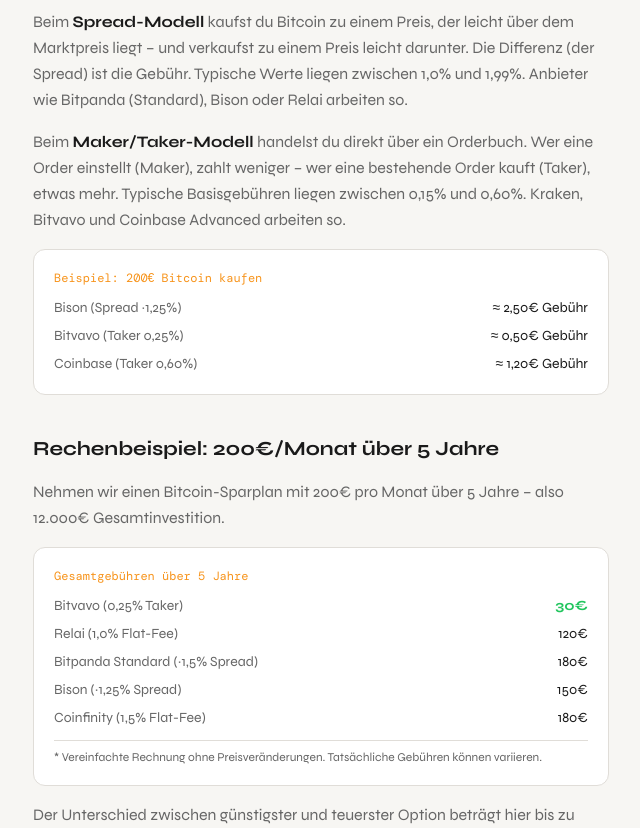
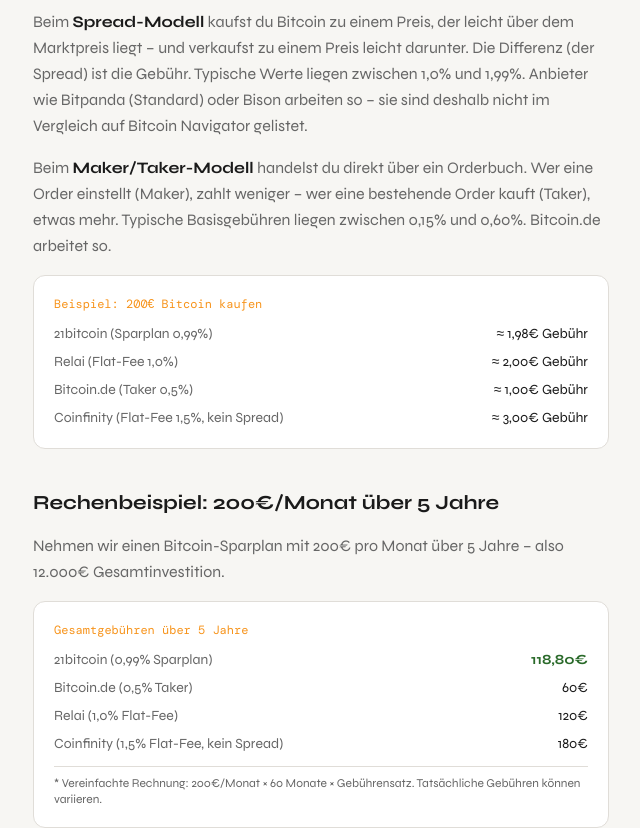
Before and after one commit to klinglec/bitcoin-navigator, a Next.js app: page /ratgeber/bitcoin-boerse-gebuehren in a window 1280 px wide. Shown: the part 800-1628 px from the top of the page, without its empty margins (15-655 px from the left). Built offline with nearby package versions, Linux system fonts and the light colour scheme; a web font is replaced by a local one.

Commit message:
Fix: Ratgeber-Inkonsistenzen, 4 aktive Börsen, Relai-Korrektur

```diff
--- a/app/page.tsx
+++ b/app/page.tsx
@@ -6,7 +6,7 @@
   {
     iconKey: "exchanges",
     title: "Börsen & Exchanges",
-    desc: "Gebühren, Sparplan, Lightning & KYC-Level – 9 Anbieter im direkten Vergleich.",
+    desc: "Gebühren, Sparplan, Lightning & KYC-Level – 4 Anbieter im direkten Vergleich.",
     href: "/vergleich/boersen",
   },
   {
@@ -56,7 +56,7 @@
 ];
 
 const stats = [
-  { value: "9", label: "Börsen verglichen" },
+  { value: "4", label: "Börsen verglichen" },
   { value: "12", label: "Hardware Wallets" },
   { value: "21", label: "Kriterien je Kategorie" },
   { value: "täglich", label: "Daten geprüft" },
--- a/app/ratgeber/bitcoin-boerse-gebuehren/page.tsx
+++ b/app/ratgeber/bitcoin-boerse-gebuehren/page.tsx
@@ -64,29 +64,31 @@
             <p className="leading-relaxed mb-4">
               Beim <strong style={{ color: "var(--text-primary)" }}>Spread-Modell</strong> kaufst du Bitcoin zu einem Preis,
               der leicht über dem Marktpreis liegt – und verkaufst zu einem Preis leicht darunter. Die Differenz
-              (der Spread) ist die Gebühr. Typische Werte liegen zwischen 1,0% und 1,99%. Anbieter wie Bitpanda
-              (Standard), Bison oder Relai arbeiten so.
+              (der Spread) ist die Gebühr. Typische Werte liegen zwischen 1,0% und 1,99%. Anbieter wie Bitpanda (Standard) oder Bison arbeiten so – sie sind deshalb nicht im Vergleich auf Bitcoin Navigator gelistet.
             </p>
             <p className="leading-relaxed mb-4">
               Beim <strong style={{ color: "var(--text-primary)" }}>Maker/Taker-Modell</strong> handelst du direkt über
               ein Orderbuch. Wer eine Order einstellt (Maker), zahlt weniger – wer eine bestehende Order kauft (Taker),
-              etwas mehr. Typische Basisgebühren liegen zwischen 0,15% und 0,60%. Kraken, Bitvavo und Coinbase
-              Advanced arbeiten so.
+              etwas mehr. Typische Basisgebühren liegen zwischen 0,15% und 0,60%. Bitcoin.de arbeitet so.
             </p>
             <div className="rounded-xl p-5 border" style={{ background: "var(--surface)", borderColor: "var(--border)" }}>
               <p className="font-mono text-xs mb-3" style={{ color: "var(--accent)" }}>Beispiel: 200€ Bitcoin kaufen</p>
               <div className="space-y-2 text-sm">
                 <div className="flex justify-between">
-                  <span>Bison (Spread ~1,25%)</span>
-                  <span style={{ color: "var(--text-primary)" }}>≈ 2,50€ Gebühr</span>
+                  <span>21bitcoin (Sparplan 0,99%)</span>
+                  <span style={{ color: "var(--text-primary)" }}>≈ 1,98€ Gebühr</span>
                 </div>
                 <div className="flex justify-between">
-                  <span>Bitvavo (Taker 0,25%)</span>
-                  <span style={{ color: "var(--text-primary)" }}>≈ 0,50€ Gebühr</span>
+                  <span>Relai (Flat-Fee 1,0%)</span>
+                  <span style={{ color: "var(--text-primary)" }}>≈ 2,00€ Gebühr</span>
                 </div>
                 <div className="flex justify-between">
-                  <span>Coinbase (Taker 0,60%)</span>
-                  <span style={{ color: "var(--text-primary)" }}>≈ 1,20€ Gebühr</span>
+                  <span>Bitcoin.de (Taker 0,5%)</span>
+                  <span style={{ color: "var(--text-primary)" }}>≈ 1,00€ Gebühr</span>
+                </div>
+                <div className="flex justify-between">
+                  <span>Coinfinity (Flat-Fee 1,5%, kein Spread)</span>
+                  <span style={{ color: "var(--text-primary)" }}>≈ 3,00€ Gebühr</span>
                 </div>
               </div>
             </div>
@@ -103,28 +105,24 @@
               <p className="font-mono text-xs mb-3" style={{ color: "var(--accent)" }}>Gesamtgebühren über 5 Jahre</p>
               <div className="space-y-2 text-sm">
                 <div className="flex justify-between items-center">
-                  <span>Bitvavo (0,25% Taker)</span>
-                  <span className="font-bold" style={{ color: "#22c55e" }}>30€</span>
+                  <span>21bitcoin (0,99% Sparplan)</span>
+                  <span className="font-bold" style={{ color: "#2a6a2a" }}>118,80€</span>
+                </div>
+                <div className="flex justify-between items-center">
+                  <span>Bitcoin.de (0,5% Taker)</span>
+                  <span style={{ color: "var(--text-primary)" }}>60€</span>
                 </div>
                 <div className="flex justify-between items-center">
                   <span>Relai (1,0% Flat-Fee)</span>
                   <span style={{ color: "var(--text-primary)" }}>120€</span>
                 </div>
                 <div className="flex justify-between items-center">
-                  <span>Bitpanda Standard (~1,5% Spread)</span>
-                  <span style={{ color: "var(--text-primary)" }}>180€</span>
-                </div>
-                <div className="flex justify-between items-center">
-                  <span>Bison (~1,25% Spread)</span>
-                  <span style={{ color: "var(--text-primary)" }}>150€</span>
-                </div>
-                <div className="flex justify-between items-center">
-                  <span>Coinfinity (1,5% Flat-Fee)</span>
+                  <span>Coinfinity (1,5% Flat-Fee, kein Spread)</span>
                   <span style={{ color: "var(--text-primary)" }}>180€</span>
                 </div>
               </div>
               <p className="text-xs pt-2 border-t" style={{ borderColor: "var(--border)", color: "var(--text-secondary)" }}>
-                * Vereinfachte Rechnung ohne Preisveränderungen. Tatsächliche Gebühren können variieren.
+                * Vereinfachte Rechnung: 200€/Monat × 60 Monate × Gebührensatz. Tatsächliche Gebühren können variieren.
               </p>
             </div>
             <p className="leading-relaxed mt-4">
@@ -177,7 +175,7 @@
 
           <div className="rounded-2xl p-7 border mt-8" style={{ background: "var(--surface)", borderColor: "var(--accent)" }}>
             <p className="font-mono text-xs mb-3" style={{ color: "var(--accent)" }}>Jetzt vergleichen</p>
-            <p className="font-bold text-lg mb-4">9 Bitcoin-Börsen im direkten Vergleich</p>
+            <p className="font-bold text-lg mb-4">4 Bitcoin-first Börsen im direkten Vergleich</p>
             <p className="text-sm mb-5" style={{ color: "var(--text-secondary)" }}>
               Gebühren, Sparplan, Lightning, KYC-Level, Regulierung und mehr – alle Daten aktuell und transparent.
             </p>
--- a/app/ratgeber/bitcoin-sparplan-dca/page.tsx
+++ b/app/ratgeber/bitcoin-sparplan-dca/page.tsx
@@ -92,11 +92,9 @@
             </p>
             <div className="space-y-3">
               {[
-                { name: "21bitcoin", fee: "0,99%", min: "21€", note: "Günstigster Sparplan, Bitcoin-only, FMA-reguliert" },
-                { name: "Relai", fee: "1,0%", min: "10€", note: "Bitcoin-only, FINMA, einfache App" },
-                { name: "Bitvavo", fee: "0,25%", min: "10€", note: "Günstigster Taker-Tarif, MiCA-reguliert" },
-                { name: "Coinfinity", fee: "1,5%", min: "21€", note: "Österreich, FMA MiCAR, Lightning" },
-                { name: "Kraken", fee: "1,0%*", min: "10€", note: "Recurring Buys, MiCA, Lightning" },
+                { name: "21bitcoin", fee: "0,99%", min: "21€", note: "Günstigster Sparplan, Bitcoin-only, FMA MiCAR" },
+                { name: "Relai", fee: "1,0%", min: "50€", note: "Bitcoin-only, FINMA, einfache App" },
+                { name: "Coinfinity", fee: "1,5%", min: "21€", note: "Bitcoin-only, FMA MiCAR, Lightning, kein Spread" },
               ].map((p) => (
                 <div key={p.name} className="flex items-start justify-between gap-4 p-4 rounded-xl border text-sm"
                   style={{ background: "var(--surface)", borderColor: "var(--border)" }}>
@@ -111,9 +109,6 @@
                 </div>
               ))}
             </div>
-            <p className="text-xs mt-3" style={{ color: "var(--text-secondary)" }}>
-              * Kraken Recurring Buys: 1% Gebühr, unabhängig vom normalen Maker/Taker-Tarif.
-            </p>
           </section>
 
           <section>
--- a/app/vergleich/[category]/page.tsx
+++ b/app/vergleich/[category]/page.tsx
@@ -19,7 +19,7 @@
   const meta: Record<string, { title: string; description: string }> = {
     'boersen': {
       title: 'Bitcoin Börsen Vergleich 2026 – Gebühren, Sparplan & Sicherheit | Bitcoin Navigator',
-      description: 'Vergleiche 9 Bitcoin-Börsen für den DACH-Raum: Maker-/Taker-Gebühren, KYC-Level, Sparplan, Lightning-Support & Regulierung. Unabhängig & aktuell.',
+      description: 'Vergleiche 4 Bitcoin-first Börsen für den DACH-Raum: Gebühren, Sparplan, Lightning-Support & Regulierung. Unabhängig, täglich geprüft.',
     },
     'hardware-wallets': {
       title: 'Hardware Wallet Vergleich 2026 – Ledger, Trezor, BitBox & mehr | Bitcoin Navigator',
```
